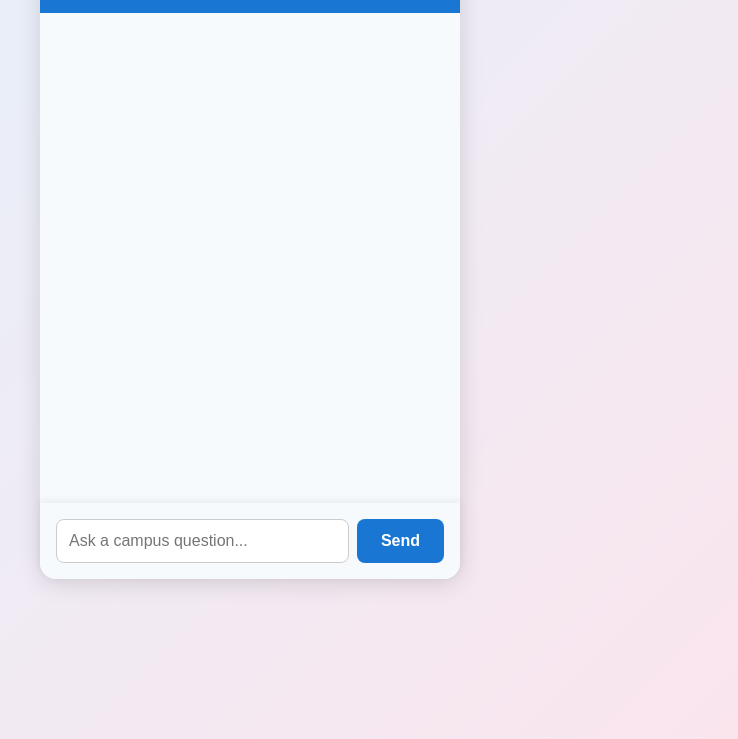
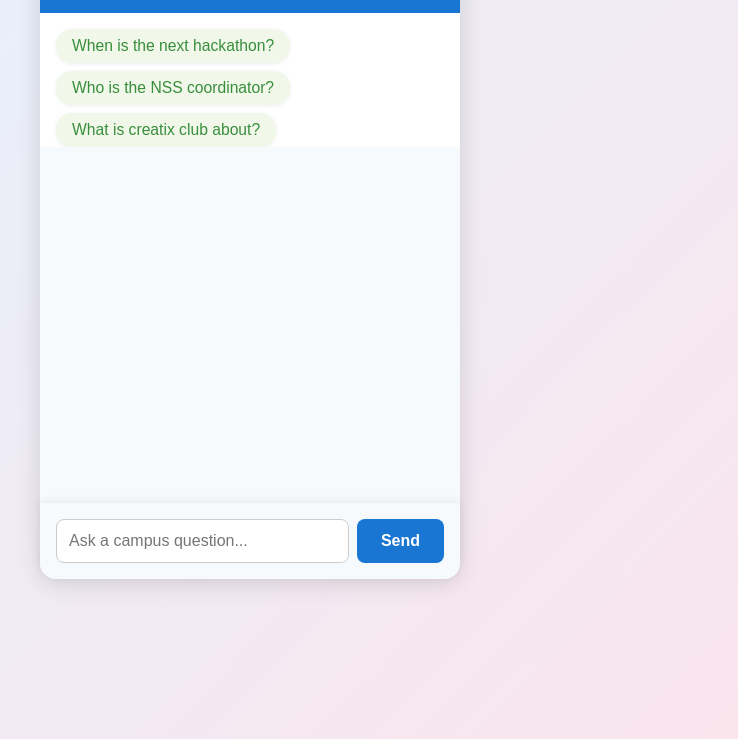
Before and after one commit to Mahesh0249/collegequerybot, a website: page public/index.html in a window 1280 px wide. Shown: the part 101-840 px from the top of the page, without its empty margins (390-1128 px from the left). Drawn offline with Linux system fonts and the light colour scheme.

Commit message:
question tab

```diff
--- a/public/index.html
+++ b/public/index.html
@@ -144,6 +144,27 @@
     @keyframes fadeIn {
       to { opacity: 1; }
     }
+    .suggested {
+      display: flex;
+      flex-wrap: wrap;
+      gap: 8px;
+      padding: 16px 16px 0 16px;
+    }
+    .suggestion {
+      background: #f1f8e9;
+      color: #388e3c;
+      border: none;
+      border-radius: 16px;
+      padding: 8px 16px;
+      font-size: 0.98rem;
+      cursor: pointer;
+      transition: background 0.2s, color 0.2s;
+      box-shadow: 0 1px 4px #0001;
+    }
+    .suggestion:hover {
+      background: #c8e6c9;
+      color: #1976d2;
+    }
   </style>
 </head>
 <body>
@@ -151,6 +172,11 @@
     <div class="header">
       <span class="icon">🎓</span>
       <h1>CampusQueryBot</h1>
+    </div>
+    <div class="suggested">
+      <button class="suggestion">When is the next hackathon?</button>
+      <button class="suggestion">Who is the NSS coordinator?</button>
+      <button class="suggestion">What is creatix club about?</button>
     </div>
     <div id="chat"></div>
     <form id="chatForm" autocomplete="off">
@@ -162,6 +188,7 @@
     const chat = document.getElementById('chat');
     const form = document.getElementById('chatForm');
     const questionInput = document.getElementById('question');
+    const suggestions = document.querySelectorAll('.suggestion');
 
     function addMessage(text, sender) {
       const msgDiv = document.createElement('div');
@@ -177,6 +204,13 @@
       chat.appendChild(msgDiv);
       chat.scrollTop = chat.scrollHeight;
     }
+
+    suggestions.forEach(btn => {
+      btn.addEventListener('click', () => {
+        questionInput.value = btn.textContent;
+        form.requestSubmit();
+      });
+    });
 
     form.addEventListener('submit', async (e) => {
       e.preventDefault();
```
